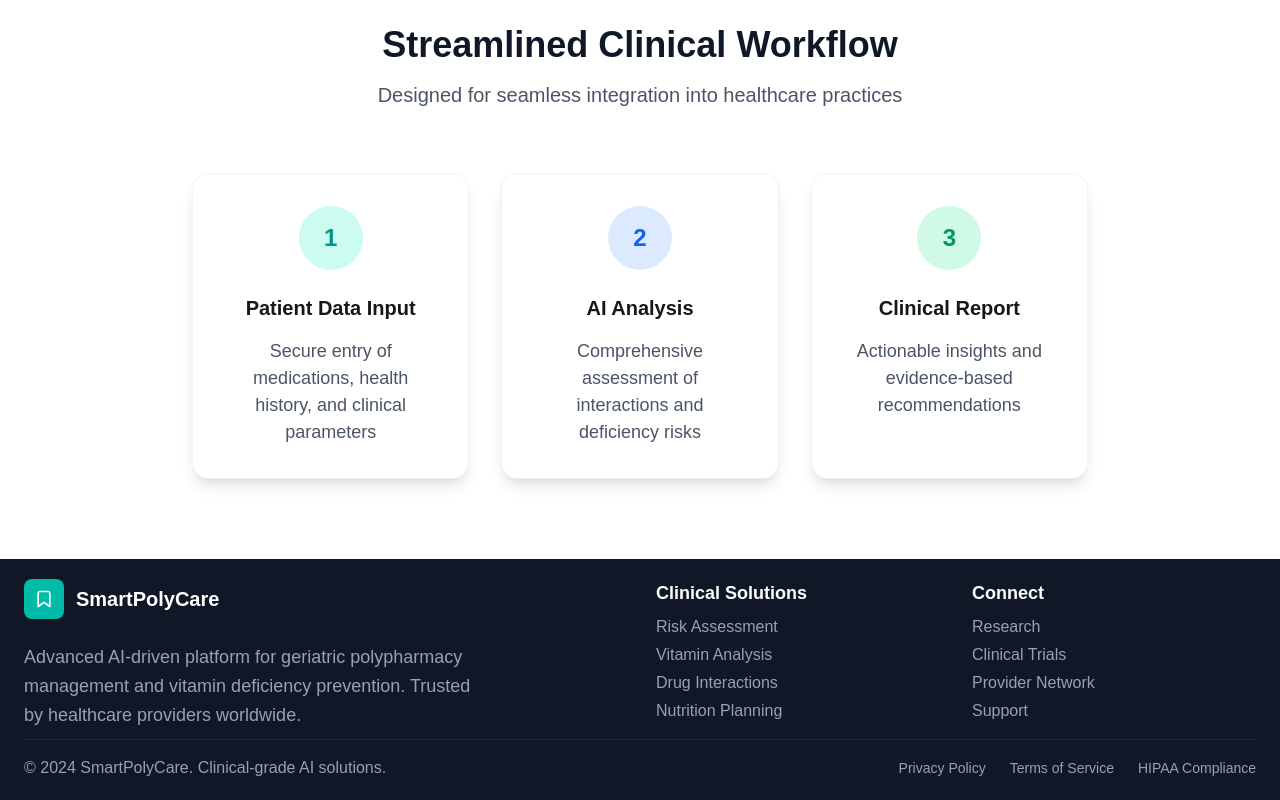
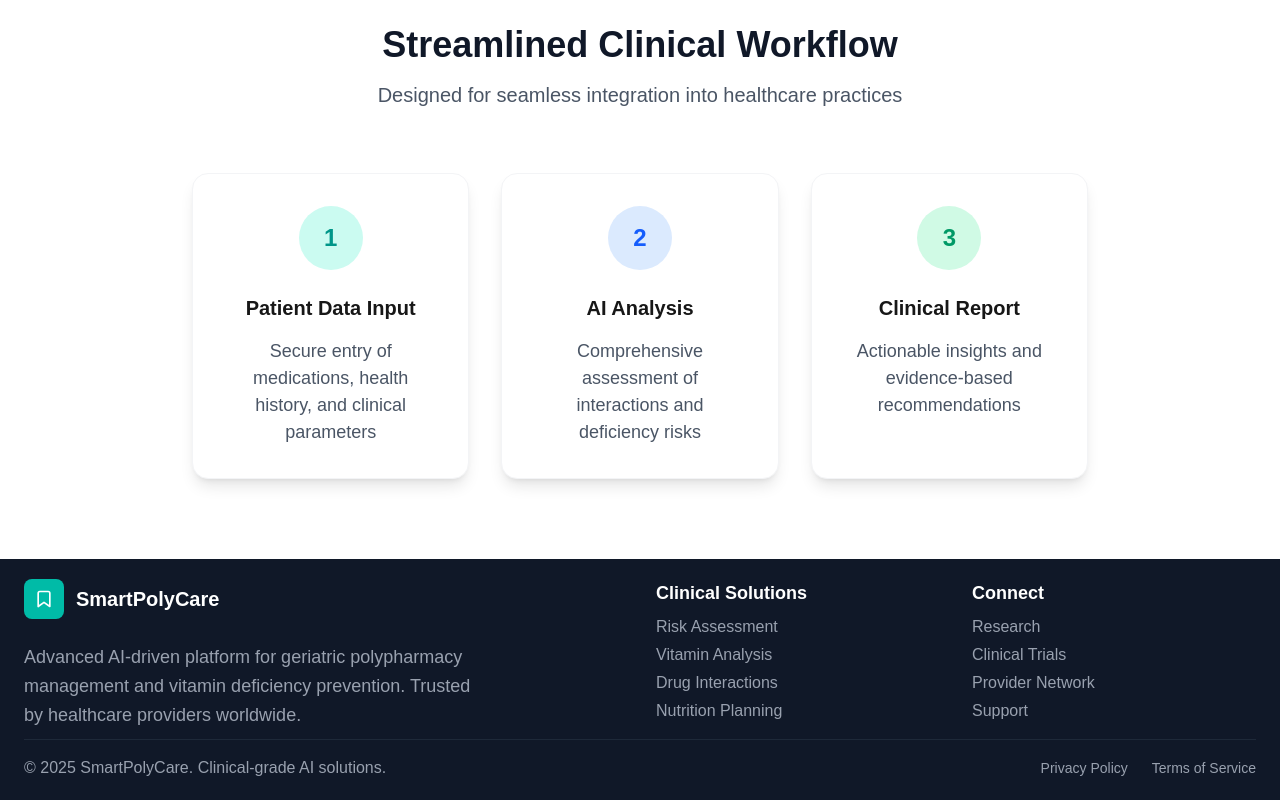
Before and after one commit to JahanRazh/SMART-POLYPHARMACY-AND-VITAMIN-RECOMMENDATION-SYSTEM-FOR-GERIATRIC-PATIENTS, a Next.js app in the folder smartpolycare/: page / in a window 1280 px wide. Shown: the part 1628-2428 px from the top of the page. Built offline with nearby package versions, Linux system fonts and the light colour scheme; no server answers.

Commit message:
update layout.tsx

```diff
--- a/smartpolycare/src/app/layout.tsx
+++ b/smartpolycare/src/app/layout.tsx
@@ -84,7 +84,7 @@ export default function RootLayout({ children }: { children: ReactNode }) {
 
               <div className="border-t border-gray-800 mt-2 pt-4 flex flex-col md:flex-row justify-between items-center">
                 <p className="text-gray-400 text-base">
-                  &copy; 2024 SmartPolyCare. Clinical-grade AI solutions.
+                  &copy; 2025 SmartPolyCare. Clinical-grade AI solutions.
                 </p>
                 <div className="flex space-x-6 mt-4 md:mt-0">
                   <Link href="/privacy" className="text-gray-400 hover:text-white transition text-sm">
@@ -92,9 +92,6 @@ export default function RootLayout({ children }: { children: ReactNode }) {
                   </Link>
                   <Link href="/terms" className="text-gray-400 hover:text-white transition text-sm">
                     Terms of Service
-                  </Link>
-                  <Link href="/compliance" className="text-gray-400 hover:text-white transition text-sm">
-                    HIPAA Compliance
                   </Link>
                 </div>
               </div>
```
